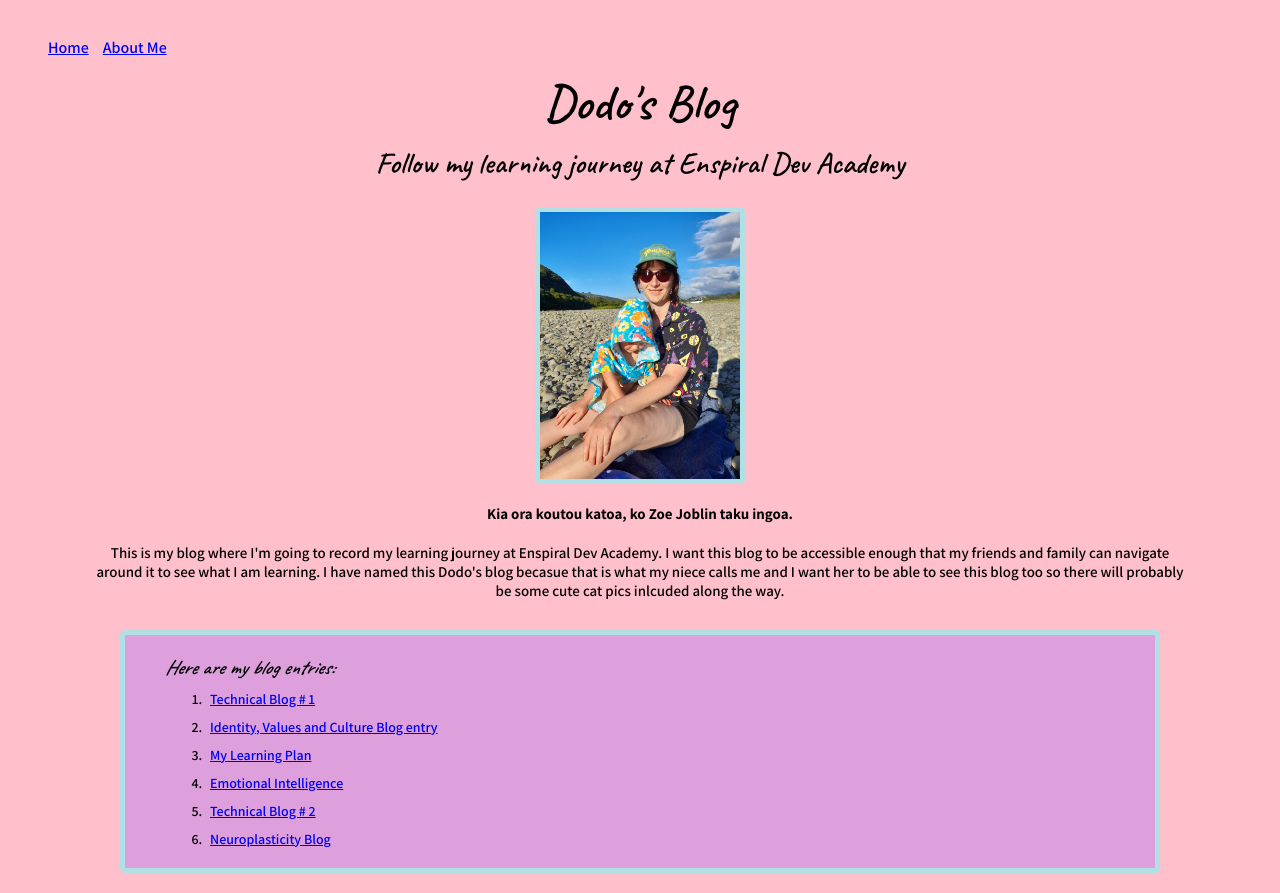
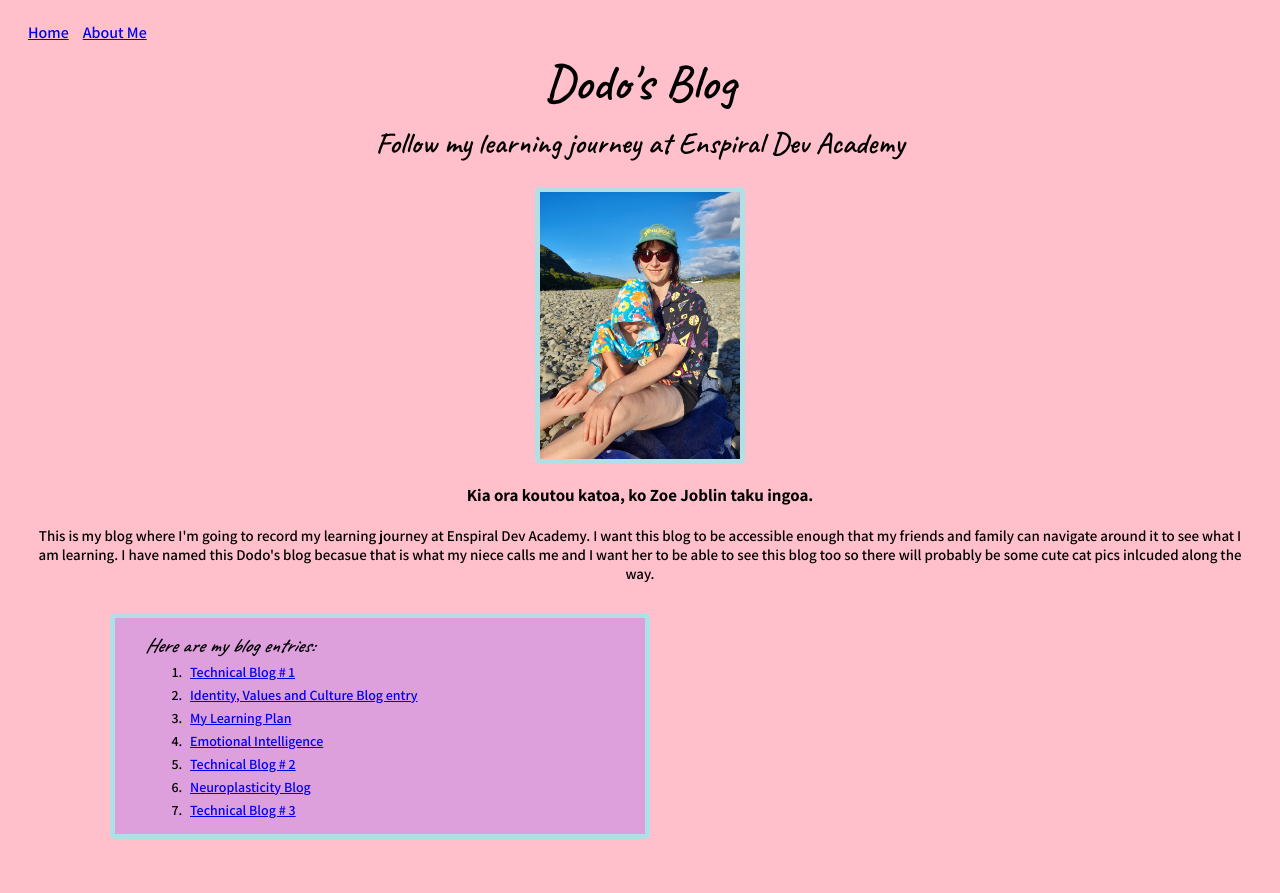
Before and after one commit to zoe-joblin/zoe-joblin.github.io, a plain HTML site: page index.html in a window 1280 px wide. After the commit the page ends 859 px from the top, so only its background shows below. Drawn offline with Linux system fonts and the light colour scheme.

Commit message:
update classes in css file for readibility and add S4 Tech blog link to index file

```diff
--- a/index.html
+++ b/index.html
@@ -18,13 +18,15 @@
   </nav>
 </head>
 <body>
+  <header>
+    <h1>Dodo's Blog</h1>
+    <h2>Follow my learning journey at Enspiral Dev Academy</h3>
+  </header>
   <div>
-    <h1 class="centred">Dodo's Blog</h1>
-    <h2 class="centred">Follow my learning journey at Enspiral Dev Academy</h3>
+    <figure>
+      <img src="river pic.jpeg" alt="my niece and I sitting by the Hutt river on a sunny day">
+    </figure>
   </div>
-  <figure>
-    <img src="river pic.jpeg" alt="my niece and I sitting by the Hutt river on a sunny day">
-  </figure>
   <div class="centred">
     <h4> Kia ora koutou katoa, ko Zoe Joblin taku ingoa.</h4>
     <p>
@@ -40,6 +42,7 @@
       <li><a href="blog/sprint3-cultural.html">Emotional Intelligence</a></li>
       <li><a href="blog/sprint3-technical.html">Technical Blog # 2</a></li>
       <li><a href="blog/sprint4-cultural.html">Neuroplasticity Blog</a></li>
+      <li><a href="blog/sprint4-technical.html">Technical Blog # 3</a></li>
     </ol>
   </div>
 </body>
--- a/styles/main.css
+++ b/styles/main.css
@@ -1,26 +1,18 @@
 * {
-    margin: 10px;
-
+    margin: 5px;
 }
-body {
-background-color: pink;
-font-size: 16px;
-text-align: center;
-position: relative;
-align-content: center;
-font-family: 'Assistant', sans-serif;
-}
+body {background-color: pink;font-size: 16px;text-align: center;position: relative;align-content: center;font-family: 'Assistant', sans-serif;}
 h1 {
     font-family: 'Caveat', cursive;
     font-size: 50px;
-    margin: 10px;
+    /* margin: 10px 0px; */
     position: relative;
     text-align: center;
 }
 h2 {
     font-family: 'Caveat', cursive;
     font-size: 30px;
-    margin: 10px 10 15px 10px;
+    margin: 10px 10px 15px 10px;
     position: relative;
     text-align: center;
 }
@@ -33,7 +25,7 @@ h3 {
 
 h4 {
     font-family: 'Assistant', sans-serif;
-    font-size: 15px;
+    font-size: 17px;
     position: relative;
     text-align: center;
     margin: 10px
@@ -41,15 +33,15 @@ h4 {
 p {
     font-family: 'Assistant', sans-serif;
     font-size: 15px;
-    width: auto;
+    /* width: auto; */
     text-align: center;
-    position: relative;
-    margin: 10px 50px;
+    /* position: relative; */
+    margin: 10px;
     padding: 10px;
 }
 .ordered-list {
     position: relative;
-    width: auto;
+    width: 500px;
     border-color: powderblue;
     border-width: 5px;
     border-style: solid;
@@ -72,20 +64,26 @@ img {
 }
 #harbour_img {
     width: 400px;
-    align-content:center;
-    border-color: powderblue;
-    border-width: 5px;
-    border-style:solid;
-   border-radius: 5px;
-   position: relative;
+    /* align-content:center; */
+    /* border-color: powderblue; */
+    /* border-width: 5px; */
+    /* border-style:solid; */
+    /* border-radius: 5px; */
+    /* position: relative; */
 }
 .blog-img {
-    width: 500px;
-    margin: 10px 50px;
+    width: auto;
+    /* margin: 10px 50px; */
     text-align: center;
-    align-content: center;
-   position: relative;
+    /* align-content: center; */
+    /* position: relative; */
 }
 a {
     margin: 5px;
 }
+figcaption {
+    margin: 20px 10px 10px 10px;
+}
+header {
+    margin-bottom: 15px;
+}
```
Also changed, not shown: 1 other file. Lines whose indentation alone changed are shown as unchanged.
